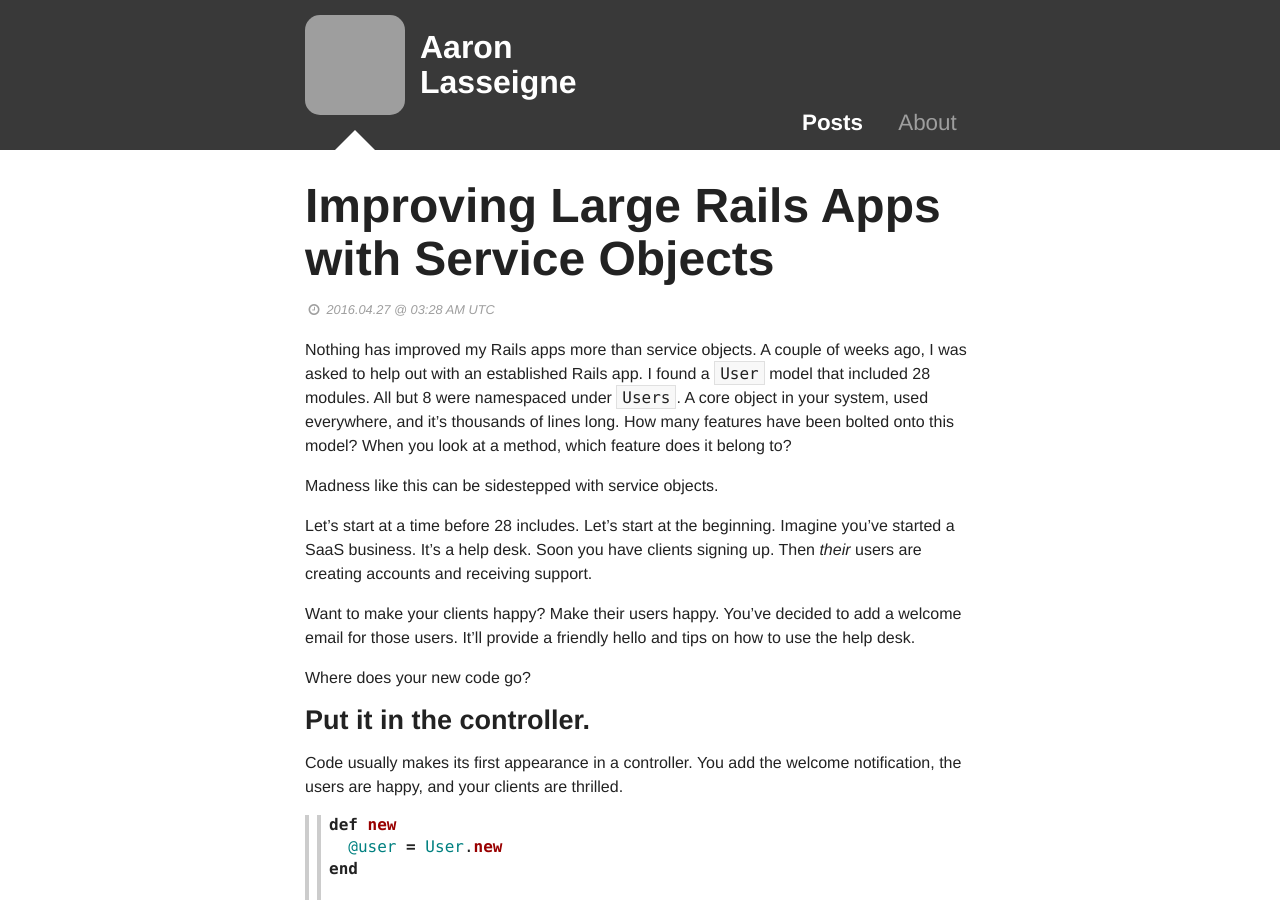
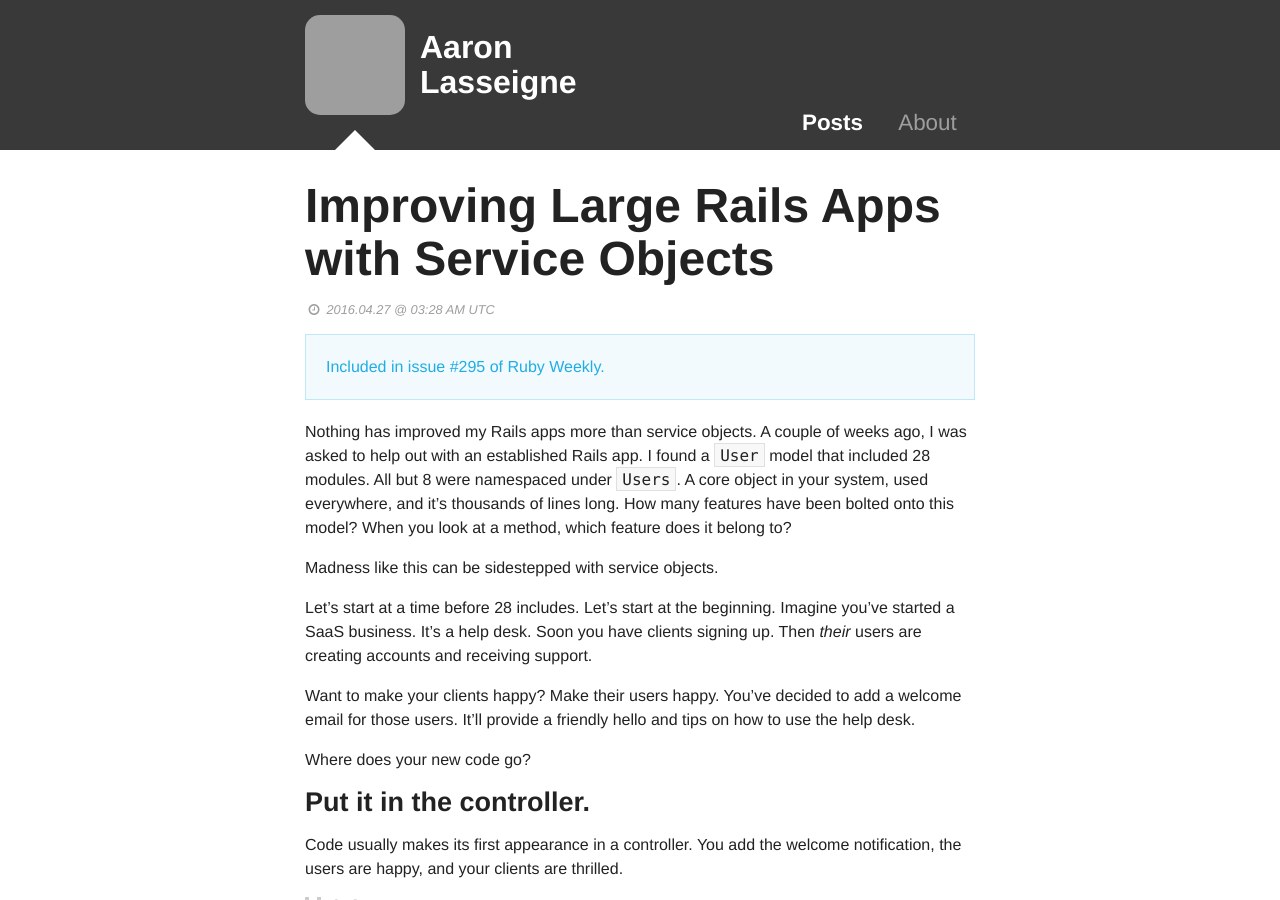
Before and after one commit to AaronLasseigne/aaronlasseigne.github.com, a Jekyll site: the page built from _posts/2016-04-27-improving-large-rails-apps-with-service-objects.md, in a window 1280 px wide and 900 px high. Built offline with Jekyll 4.4.1, drawn with Linux system fonts in a browser that asks for light colours; grey boxes are pictures that could not be loaded.

Commit message:
add Ruby Weekly inclusion notice

```diff
--- a/_posts/2016-04-27-improving-large-rails-apps-with-service-objects.md
+++ b/_posts/2016-04-27-improving-large-rails-apps-with-service-objects.md
@@ -2,6 +2,10 @@
 title: Improving Large Rails Apps with Service Objects
 date: 2016-04-27 03:28 UTC
 ---
+
+<div class="panel callout">
+  <a href="http://rubyweekly.com/issues/295">Included in issue #295 of Ruby Weekly.</a>
+</div>
 
 Nothing has improved my Rails apps more than service objects.
 A couple of weeks ago, I was asked to help out with an established Rails app.
```
